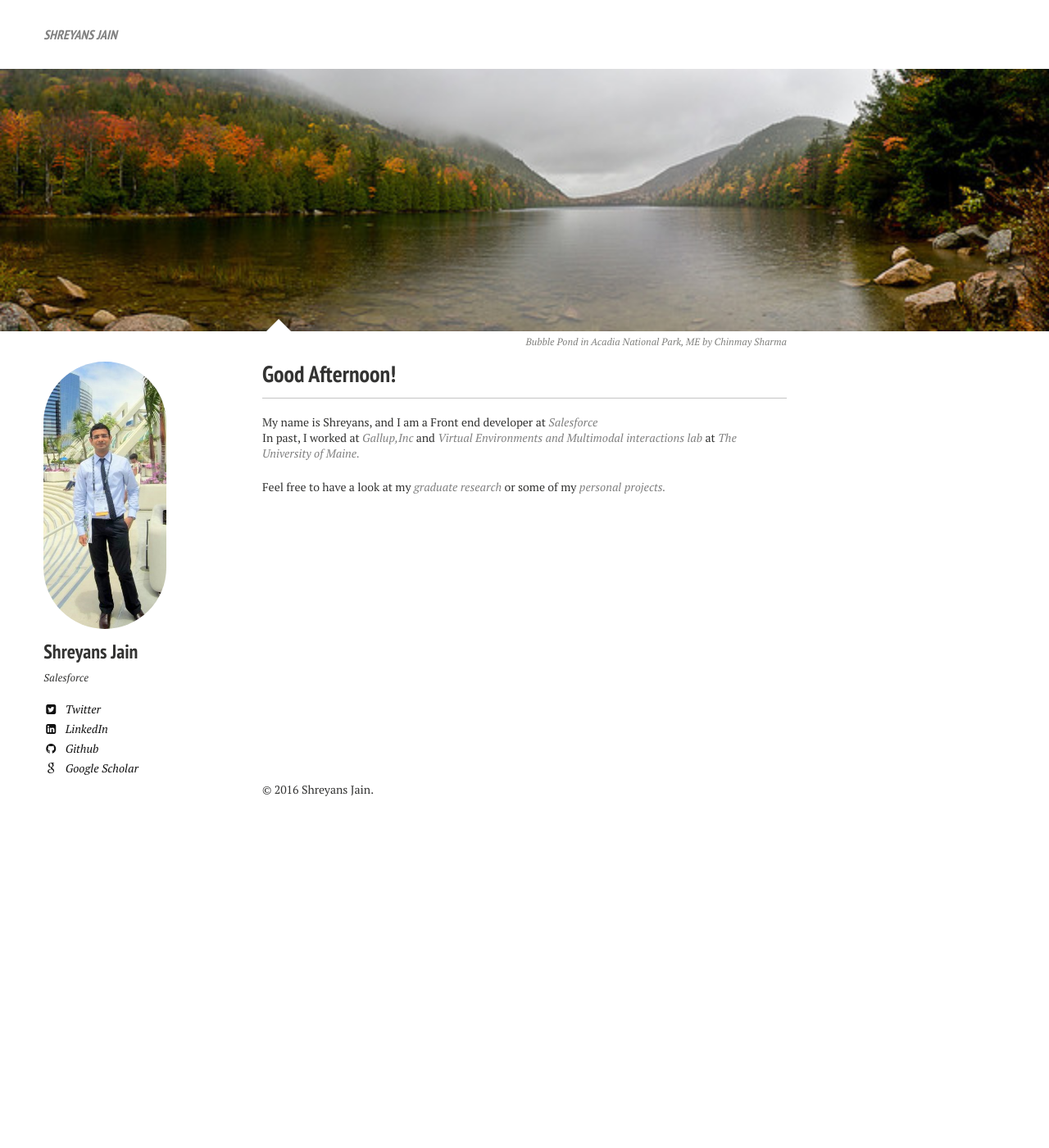
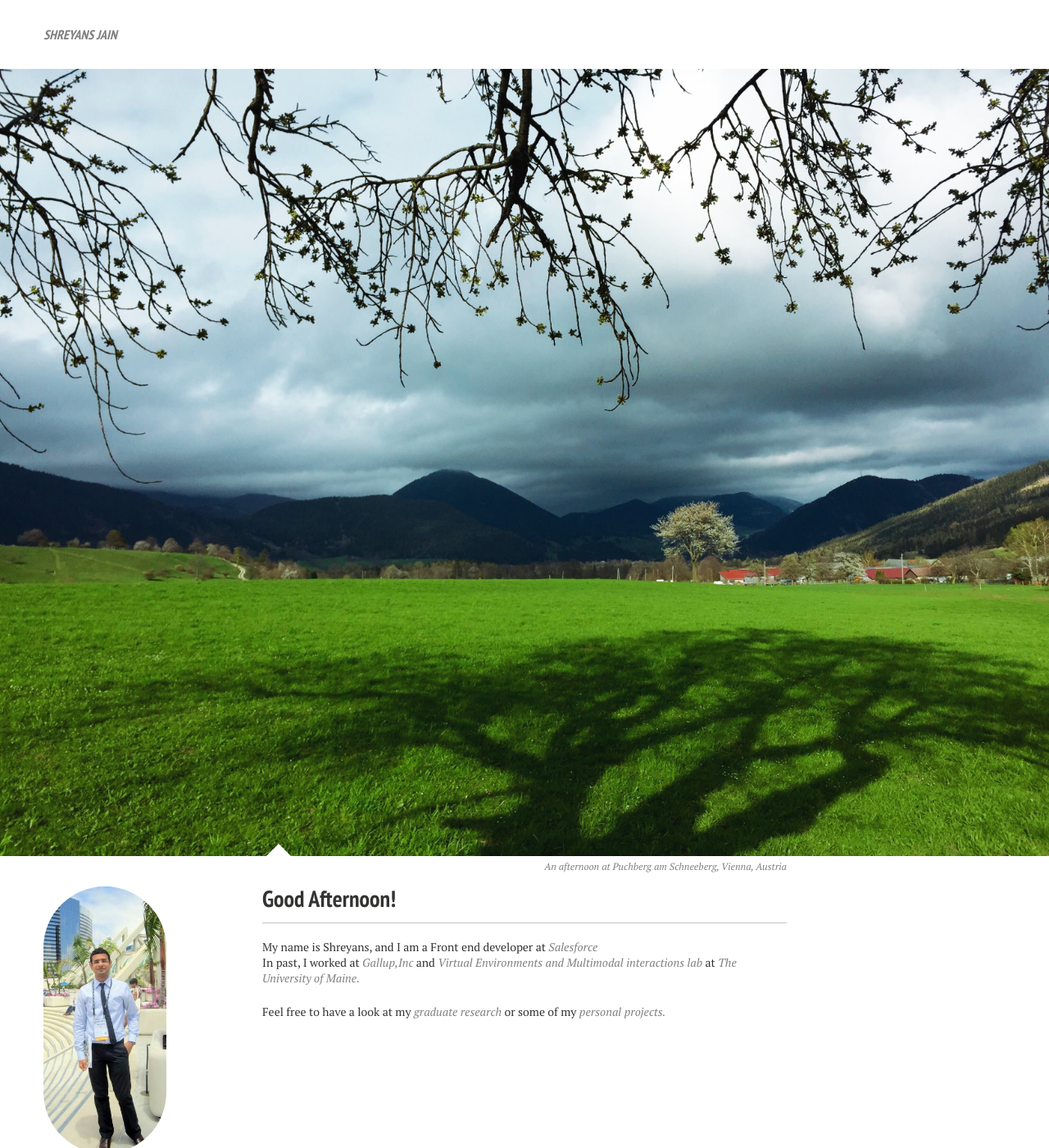
Before and after one commit to shrej/shrej.github.io, a Jekyll site: the page built from index.md, in a window 1280 px wide and 1400 px high. Shown: the whole window at 82% size. Built offline with Jekyll 4.4.1, drawn with Linux system fonts in a browser that asks for light colours; nearby versions of some CDN libraries.

Commit message:
Updated cover image and credits

```diff
--- a/_layouts/home.html
+++ b/_layouts/home.html
@@ -23,7 +23,7 @@
     {% endif %}
   alt="{{ page.title }} feature image">
   {% if page.image.credit %}
-    <span class="image-credit">Bubble Pond in Acadia National Park, ME by Chinmay Sharma</span>
+    <span class="image-credit">An afternoon at Puchberg am Schneeberg, Vienna, Austria</span>
   {% endif %}
   </div><!-- /.image-wrap -->
 {% endif %}
--- a/index.md
+++ b/index.md
@@ -1,9 +1,9 @@
 ---
 layout: home
-excerpt: "A minimal Jekyll theme for your blog by designer Michael Rose."
+excerpt: "Shreyans Jain Personal home page"
 tags: [Jekyll, theme, responsive, blog, template]
 image:
-  feature: sample-image-1.jpg
+  feature: cover.jpg
   credit: WeGraphics
-  creditlink: http://wegraphics.net/downloads/free-ultimate-blurred-background-pack/
+  creditlink: http://shrej.github.io
 ---
```
Also changed, not shown: images/cover.jpg (added).
